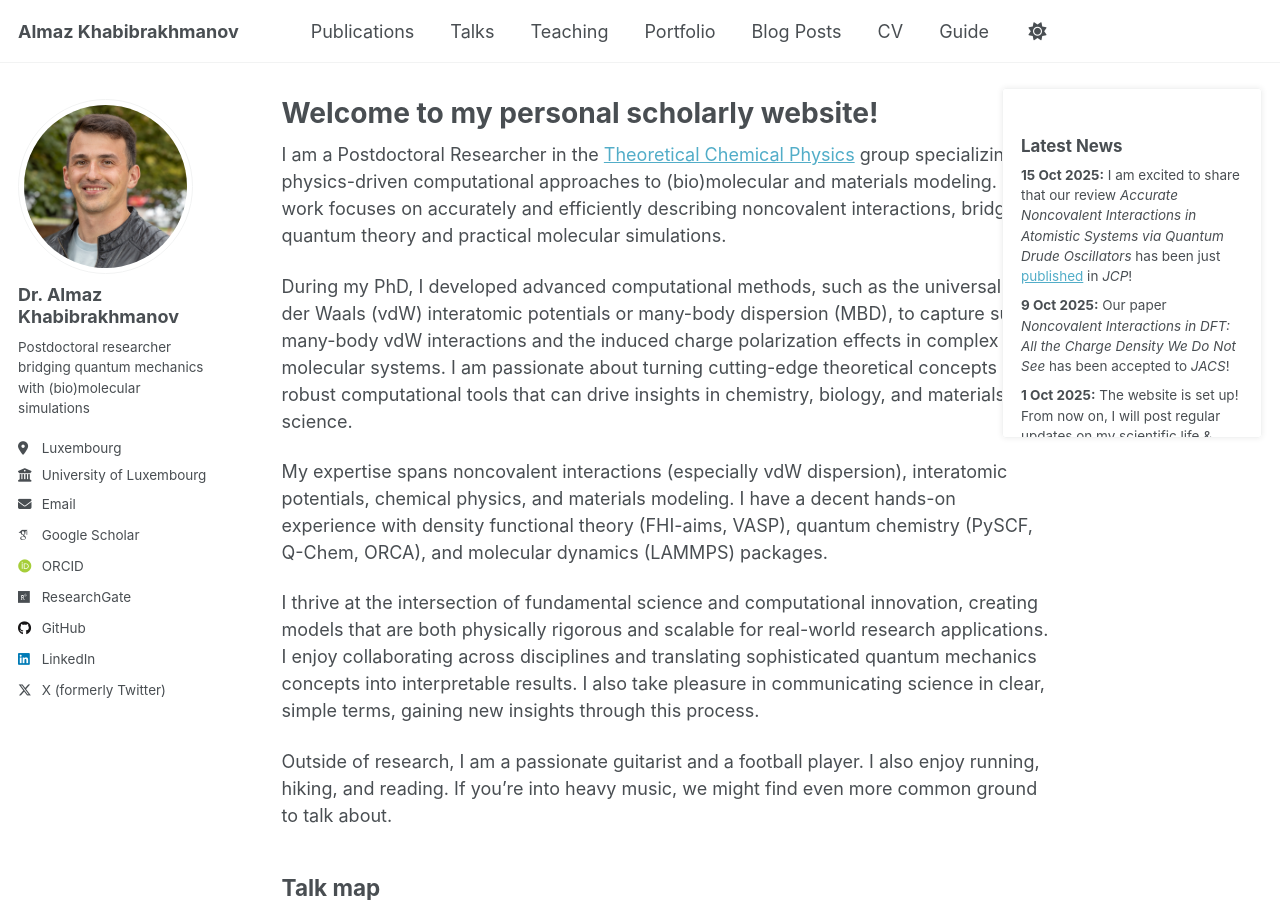
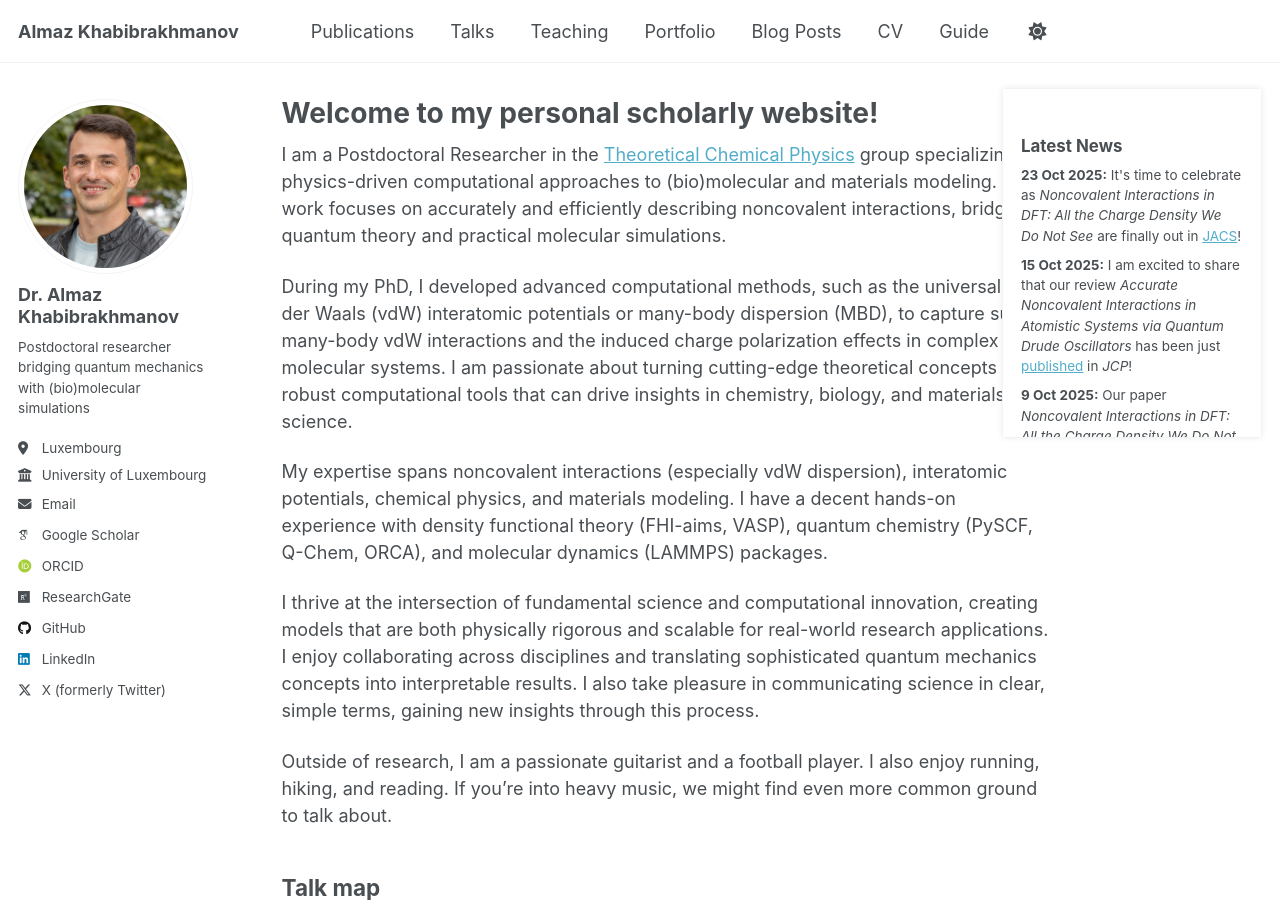
Before and after one commit to almaz-khabibrakhmanov/almaz-khabibrakhmanov.github.io, a Jekyll site: the page built from _pages/about.md, in a window 1280 px wide and 900 px high. Built offline with Jekyll 4.4.1, drawn with Linux system fonts in a browser that asks for light colours; nearby versions of some CDN libraries; some web fonts are replaced; a script that is not in the unit is left out.

Commit message:
Update latest-news.html

```diff
--- a/_includes/latest-news.html
+++ b/_includes/latest-news.html
@@ -1,6 +1,8 @@
 <div class="latest-news" style="max-height: 350px; overflow-y: auto; width: 260px;">
   <h2>Latest News</h2>
   <ul>
+    <li><strong>23 Oct 2025:</strong> It's time to celebrate as <i>Noncovalent Interactions in DFT: All the Charge Density We Do Not See</i>
+      are finally out in <a href="https://doi.org/10.1021/jacs.5c13706">JACS</a>!</li>
     <li><strong>15 Oct 2025:</strong> I am excited to share that our review <i>Accurate Noncovalent Interactions in Atomistic Systems via Quantum Drude Oscillators</i>
       has been just <a href="https://doi.org/10.1063/5.0281913">published</a> in <i>JCP</i>!</li>
     <li><strong>9 Oct 2025:</strong> Our paper <i>Noncovalent Interactions in DFT: All the Charge Density We Do Not See</i> has been accepted to <i>JACS</i>!</li>
```
